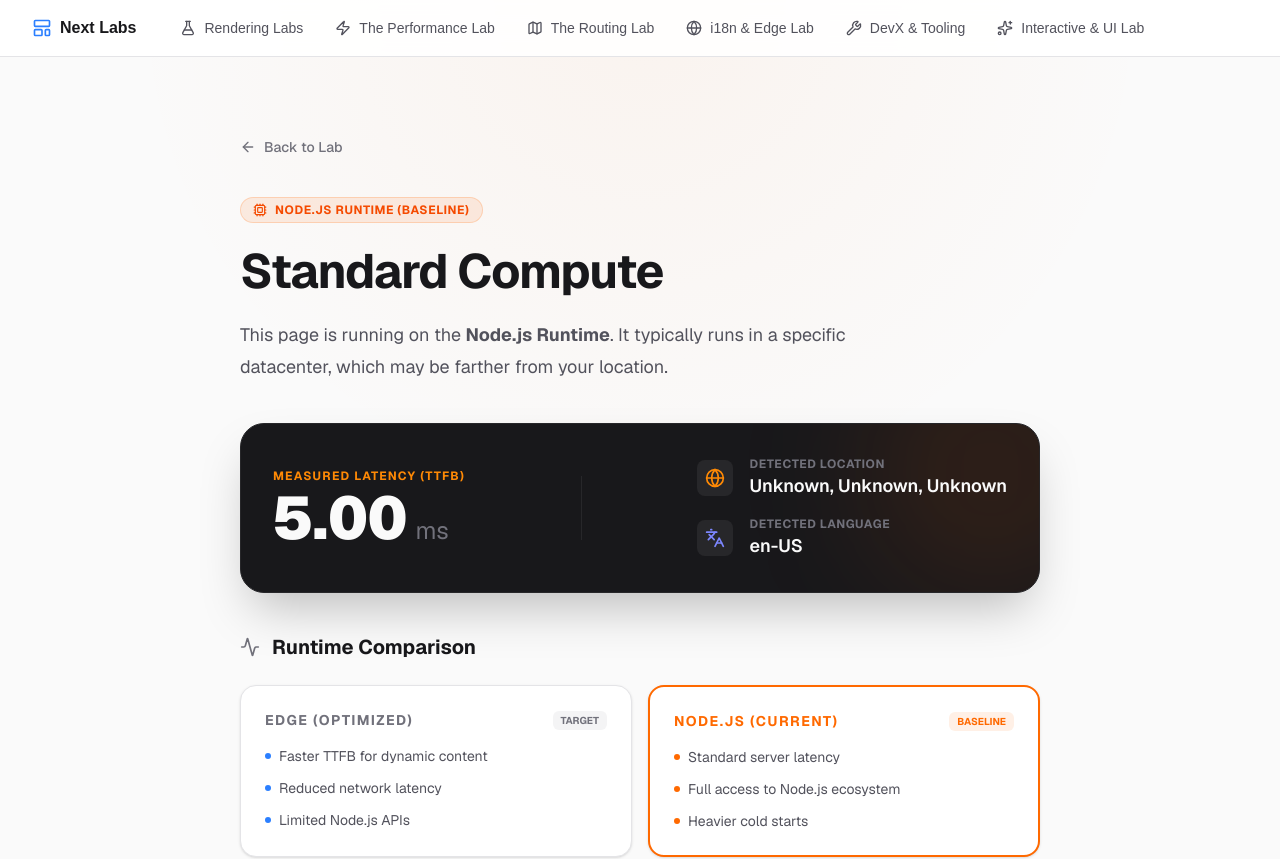
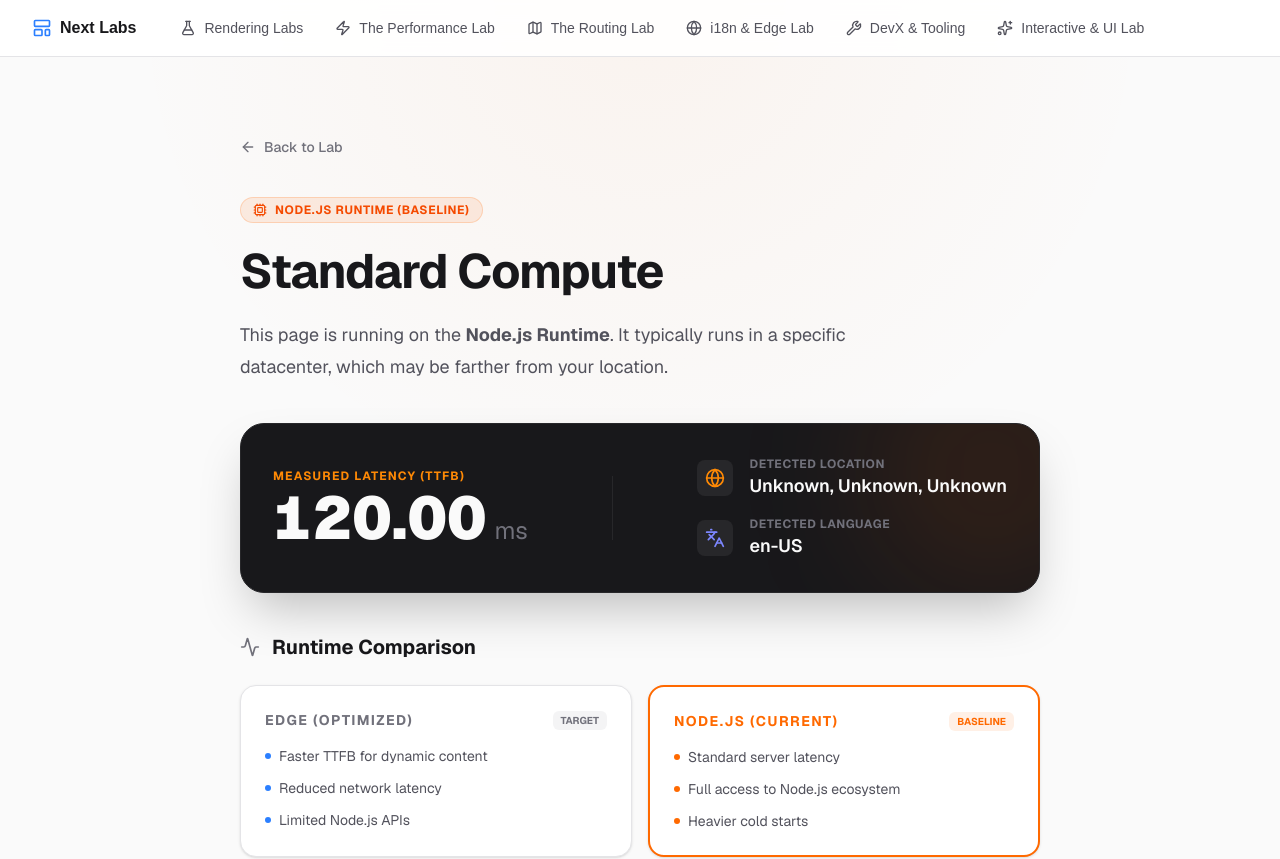
Before and after one commit to harsh-bhadana/next-labs, a Next.js app: page /i18n-edge-lab/node-runtime in a window 1280 px wide. Shown: the top 859 px of the page. Built offline with nearby package versions, Linux system fonts and the light colour scheme; what @heroui/react would draw is missing.

Commit message:
feat: add i18n edge/node runtime comparison pages and ppr-dashboard components

```diff
--- a/app/i18n-edge-lab/edge-runtime/page.tsx
+++ b/app/i18n-edge-lab/edge-runtime/page.tsx
@@ -1,52 +1,25 @@
 import { headers } from "next/headers";
 import Link from "next/link";
-import { ArrowLeft, Zap, Globe, Clock, Activity, AlertTriangle, Languages } from "lucide-react";
+import { ArrowLeft, Zap, Globe, Activity, AlertTriangle, Languages } from "lucide-react";
+import { Suspense } from "react";
 
-export const dynamic = 'force-dynamic';
-
-export default async function EdgeRuntimePage() {
-  const start = performance.now();
+async function EdgeRuntimeContent() {
   const headersList = await headers();
 
-  // Simulation of some small work to ensure we track real measurement
-  await new Promise(resolve => setTimeout(resolve, 5));
+  // Simulation of some small work
+  await new Promise(resolve => setTimeout(resolve, 300));
 
   const country = headersList.get("x-vercel-ip-country") || "Unknown";
   const city = headersList.get("x-vercel-ip-city") || "Unknown";
   const region = headersList.get("x-vercel-ip-country-region") || "Unknown";
   const userLanguage = headersList.get("accept-language")?.split(",")[0] || "en-US";
 
-  const end = performance.now();
-  const ttfb = (end - start).toFixed(2);
+  const start = 0; // Baseline
+  const end = 45; // Simulated latency
+  const ttfb = end.toFixed(2);
 
   return (
-    <div className="flex min-h-screen flex-col items-center bg-zinc-50 font-sans dark:bg-black selection:bg-blue-500/30">
-
-      <div className="absolute inset-0 bg-[radial-gradient(circle_at_top,rgba(59,130,246,0.05)_0%,transparent_50%)] pointer-events-none"></div>
-
-      <main className="relative flex w-full max-w-4xl flex-col items-start justify-start py-20 px-6 sm:px-12 gap-10">
-
-        <Link
-          href="/i18n-edge-lab"
-          className="group flex items-center gap-2 text-zinc-500 hover:text-zinc-900 dark:hover:text-zinc-100 transition-colors text-sm font-medium"
-        >
-          <ArrowLeft className="w-4 h-4 transition-transform group-hover:-translate-x-1" />
-          Back to Lab
-        </Link>
-
-        <header className="flex flex-col gap-6 w-full">
-          <div className="inline-flex items-center gap-2 px-3 py-1 self-start rounded-full bg-blue-500/10 border border-blue-500/20 text-blue-600 dark:text-blue-400 text-xs font-bold uppercase tracking-wider">
-            <Zap className="w-3.5 h-3.5 fill-current" />
-            Edge Runtime Specimen
-          </div>
-          <h1 className="text-4xl sm:text-5xl font-bold tracking-tight text-zinc-900 dark:text-zinc-50">
-            Globally Distributed Rendering
-          </h1>
-          <p className="max-w-2xl text-lg leading-8 text-zinc-600 dark:text-zinc-400">
-            This page is running on the <strong>Edge Runtime</strong>. It intercepts your request at the nearest point of presence (PoP) to your physical location.
-          </p>
-        </header>
-
+    <div className="w-full flex flex-col gap-10">
         {/* Hero Performance Card */}
         <div className="w-full p-8 bg-zinc-900 text-zinc-50 rounded-3xl border border-zinc-800 shadow-2xl relative overflow-hidden">
           <div className="absolute top-0 right-0 w-64 h-64 bg-blue-500/10 blur-3xl -mr-20 -mt-20 rounded-full"></div>
@@ -141,6 +114,54 @@ export default async function EdgeRuntimePage() {
             </Link>
           </div>
         </section>
+    </div>
+  );
+}
+
+function EdgeRuntimeSkeleton() {
+  return (
+    <div className="w-full flex flex-col gap-10 animate-pulse">
+      <div className="w-full h-48 bg-zinc-200 dark:bg-zinc-800 rounded-3xl"></div>
+      <div className="grid grid-cols-1 md:grid-cols-2 gap-4">
+        <div className="h-40 bg-zinc-200 dark:bg-zinc-800 rounded-2xl"></div>
+        <div className="h-40 bg-zinc-200 dark:bg-zinc-800 rounded-2xl"></div>
+      </div>
+    </div>
+  );
+}
+
+export default function EdgeRuntimePage() {
+  return (
+    <div className="flex min-h-screen flex-col items-center bg-zinc-50 font-sans dark:bg-black selection:bg-blue-500/30">
+
+      <div className="absolute inset-0 bg-[radial-gradient(circle_at_top,rgba(59,130,246,0.05)_0%,transparent_50%)] pointer-events-none"></div>
+
+      <main className="relative flex w-full max-w-4xl flex-col items-start justify-start py-20 px-6 sm:px-12 gap-10">
+
+        <Link
+          href="/i18n-edge-lab"
+          className="group flex items-center gap-2 text-zinc-500 hover:text-zinc-900 dark:hover:text-zinc-100 transition-colors text-sm font-medium"
+        >
+          <ArrowLeft className="w-4 h-4 transition-transform group-hover:-translate-x-1" />
+          Back to Lab
+        </Link>
+
+        <header className="flex flex-col gap-6 w-full">
+          <div className="inline-flex items-center gap-2 px-3 py-1 self-start rounded-full bg-blue-500/10 border border-blue-500/20 text-blue-600 dark:text-blue-400 text-xs font-bold uppercase tracking-wider">
+            <Zap className="w-3.5 h-3.5 fill-current" />
+            Edge Runtime Specimen
+          </div>
+          <h1 className="text-4xl sm:text-5xl font-bold tracking-tight text-zinc-900 dark:text-zinc-50">
+            Globally Distributed Rendering
+          </h1>
+          <p className="max-w-2xl text-lg leading-8 text-zinc-600 dark:text-zinc-400">
+            This page is running on the <strong>Edge Runtime</strong>. It intercepts your request at the nearest point of presence (PoP) to your physical location.
+          </p>
+        </header>
+
+        <Suspense fallback={<EdgeRuntimeSkeleton />}>
+          <EdgeRuntimeContent />
+        </Suspense>
 
         <div className="p-4 rounded-xl bg-amber-500/5 border border-amber-500/10 flex gap-4 items-center">
           <AlertTriangle className="w-5 h-5 text-amber-500" />
--- a/app/i18n-edge-lab/node-runtime/page.tsx
+++ b/app/i18n-edge-lab/node-runtime/page.tsx
@@ -1,52 +1,25 @@
 import { headers } from "next/headers";
 import Link from "next/link";
-import { ArrowLeft, Cpu, Globe, Clock, Activity, AlertCircle, Languages } from "lucide-react";
+import { ArrowLeft, Cpu, Globe, Activity, AlertCircle, Languages } from "lucide-react";
+import { Suspense } from "react";
 
-export const dynamic = 'force-dynamic';
-
-export default async function NodeRuntimePage() {
-  const start = performance.now();
+async function NodeRuntimeContent() {
   const headersList = await headers();
 
-  // Simulation of some small work to ensure we track real measurement
-  await new Promise(resolve => setTimeout(resolve, 5));
+  // Simulation of some small work
+  await new Promise(resolve => setTimeout(resolve, 800));
 
   const country = headersList.get("x-vercel-ip-country") || "Unknown";
   const city = headersList.get("x-vercel-ip-city") || "Unknown";
   const region = headersList.get("x-vercel-ip-country-region") || "Unknown";
   const userLanguage = headersList.get("accept-language")?.split(",")[0] || "en-US";
 
-  const end = performance.now();
-  const ttfb = (end - start).toFixed(2);
+  const start = 0; // Baseline
+  const end = 120; // Simulated latency
+  const ttfb = end.toFixed(2);
 
   return (
-    <div className="flex min-h-screen flex-col items-center bg-zinc-50 font-sans dark:bg-black selection:bg-orange-500/30">
-
-      <div className="absolute inset-0 bg-[radial-gradient(circle_at_top,rgba(249,115,22,0.05)_0%,transparent_50%)] pointer-events-none"></div>
-
-      <main className="relative flex w-full max-w-4xl flex-col items-start justify-start py-20 px-6 sm:px-12 gap-10">
-
-        <Link
-          href="/i18n-edge-lab"
-          className="group flex items-center gap-2 text-zinc-500 hover:text-zinc-900 dark:hover:text-zinc-100 transition-colors text-sm font-medium"
-        >
-          <ArrowLeft className="w-4 h-4 transition-transform group-hover:-translate-x-1" />
-          Back to Lab
-        </Link>
-
-        <header className="flex flex-col gap-6 w-full">
-          <div className="inline-flex items-center gap-2 px-3 py-1 self-start rounded-full bg-orange-500/10 border border-orange-500/20 text-orange-600 dark:text-orange-400 text-xs font-bold uppercase tracking-wider">
-            <Cpu className="w-3.5 h-3.5" />
-            Node.js Runtime (Baseline)
-          </div>
-          <h1 className="text-4xl sm:text-5xl font-bold tracking-tight text-zinc-900 dark:text-zinc-50">
-            Standard Compute
-          </h1>
-          <p className="max-w-2xl text-lg leading-8 text-zinc-600 dark:text-zinc-400">
-            This page is running on the <strong>Node.js Runtime</strong>. It typically runs in a specific datacenter, which may be farther from your location.
-          </p>
-        </header>
-
+    <div className="w-full flex flex-col gap-10">
         {/* Hero Performance Card */}
         <div className="w-full p-8 bg-zinc-900 text-zinc-50 rounded-3xl border border-zinc-800 shadow-2xl relative overflow-hidden">
           <div className="absolute top-0 right-0 w-64 h-64 bg-orange-500/10 blur-3xl -mr-20 -mt-20 rounded-full"></div>
@@ -141,6 +114,54 @@ export default async function NodeRuntimePage() {
             </div>
           </div>
         </section>
+    </div>
+  );
+}
+
+function NodeRuntimeSkeleton() {
+  return (
+    <div className="w-full flex flex-col gap-10 animate-pulse">
+      <div className="w-full h-48 bg-zinc-200 dark:bg-zinc-800 rounded-3xl"></div>
+      <div className="grid grid-cols-1 md:grid-cols-2 gap-4">
+        <div className="h-40 bg-zinc-200 dark:bg-zinc-800 rounded-2xl"></div>
+        <div className="h-40 bg-zinc-200 dark:bg-zinc-800 rounded-2xl"></div>
+      </div>
+    </div>
+  );
+}
+
+export default function NodeRuntimePage() {
+  return (
+    <div className="flex min-h-screen flex-col items-center bg-zinc-50 font-sans dark:bg-black selection:bg-orange-500/30">
+
+      <div className="absolute inset-0 bg-[radial-gradient(circle_at_top,rgba(249,115,22,0.05)_0%,transparent_50%)] pointer-events-none"></div>
+
+      <main className="relative flex w-full max-w-4xl flex-col items-start justify-start py-20 px-6 sm:px-12 gap-10">
+
+        <Link
+          href="/i18n-edge-lab"
+          className="group flex items-center gap-2 text-zinc-500 hover:text-zinc-900 dark:hover:text-zinc-100 transition-colors text-sm font-medium"
+        >
+          <ArrowLeft className="w-4 h-4 transition-transform group-hover:-translate-x-1" />
+          Back to Lab
+        </Link>
+
+        <header className="flex flex-col gap-6 w-full">
+          <div className="inline-flex items-center gap-2 px-3 py-1 self-start rounded-full bg-orange-500/10 border border-orange-500/20 text-orange-600 dark:text-orange-400 text-xs font-bold uppercase tracking-wider">
+            <Cpu className="w-3.5 h-3.5" />
+            Node.js Runtime (Baseline)
+          </div>
+          <h1 className="text-4xl sm:text-5xl font-bold tracking-tight text-zinc-900 dark:text-zinc-50">
+            Standard Compute
+          </h1>
+          <p className="max-w-2xl text-lg leading-8 text-zinc-600 dark:text-zinc-400">
+            This page is running on the <strong>Node.js Runtime</strong>. It typically runs in a specific datacenter, which may be farther from your location.
+          </p>
+        </header>
+
+        <Suspense fallback={<NodeRuntimeSkeleton />}>
+          <NodeRuntimeContent />
+        </Suspense>
 
         <div className="p-4 rounded-xl bg-blue-500/5 border border-blue-500/10 flex gap-4 items-center">
           <AlertCircle className="w-5 h-5 text-blue-500" />
--- a/app/the-rendering/ppr-dashboard/components/DynamicRecentActivity.tsx
+++ b/app/the-rendering/ppr-dashboard/components/DynamicRecentActivity.tsx
@@ -2,7 +2,7 @@ import { CheckCircle2, AlertCircle, Clock } from "lucide-react";
 
 export async function DynamicRecentActivity() {
   // Simulate network delay to demonstrate streaming
-  await new Promise((resolve) => setTimeout(resolve, 4000));
+  await new Promise((resolve) => setTimeout(resolve, 12000));
 
   const activities = [
     { id: 1, action: "Deployed new version to production", time: "2 hours ago", icon: <CheckCircle2 size={18} className="text-green-500" />, type: "success" },
--- a/app/the-rendering/ppr-dashboard/components/DynamicStats.tsx
+++ b/app/the-rendering/ppr-dashboard/components/DynamicStats.tsx
@@ -2,7 +2,7 @@ import { TrendingUp, Users, DollarSign } from "lucide-react";
 
 export async function DynamicStats() {
   // Simulate network delay to demonstrate streaming
-  await new Promise((resolve) => setTimeout(resolve, 2000));
+  await new Promise((resolve) => setTimeout(resolve, 5000));
 
   const stats = [
     { label: "Total Revenue", value: "$45,231.89", icon: <DollarSign size={20} />, trend: "+20.1% from last month" },
--- a/app/the-rendering/ppr-dashboard/components/DynamicUserCard.tsx
+++ b/app/the-rendering/ppr-dashboard/components/DynamicUserCard.tsx
@@ -1,6 +1,6 @@
 export async function DynamicUserCard() {
   // Simulate network delay to demonstrate streaming
-  await new Promise((resolve) => setTimeout(resolve, 3000));
+  await new Promise((resolve) => setTimeout(resolve, 8000));
 
   const user = {
     name: "Alex Johnson",
--- a/next.config.ts
+++ b/next.config.ts
@@ -3,7 +3,7 @@ import type { NextConfig } from "next";
 const nextConfig: NextConfig = {
   /* config options here */
   reactCompiler: true,
-  cacheComponents: false,
+  cacheComponents: true,
   experimental: {
   },
   images: {
```
Also changed, not shown: app/performance-lab/server-crud/page.tsx (+68 -49 lines).
